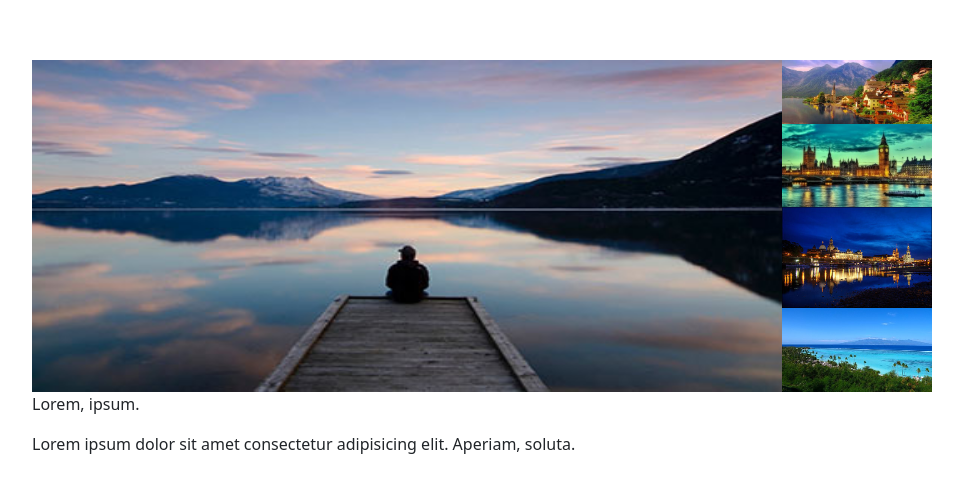
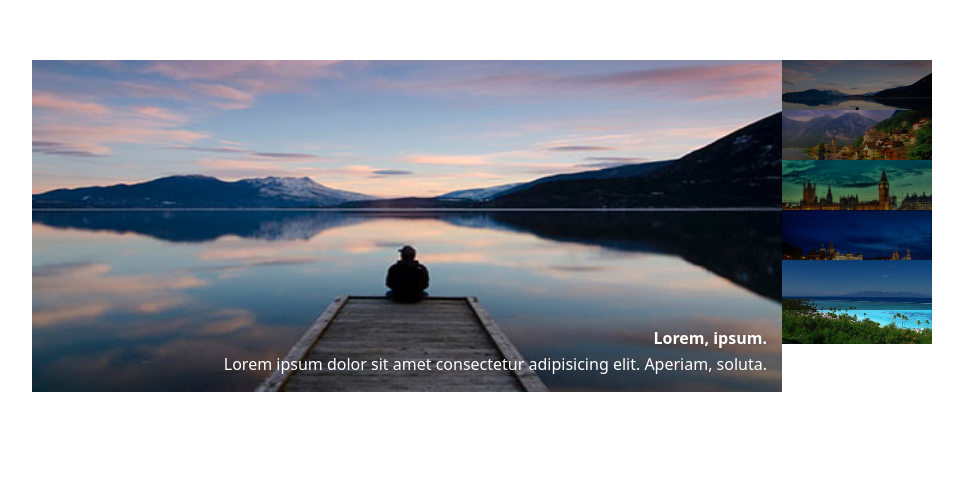
Before and after one commit to NicolaL95/js-array-carousel, a plain HTML site: page index.html in a window 1280 px wide. Shown: the part 174-666 px from the top of the page, without its empty margins (158-1121 px from the left). Drawn offline with nearby package versions, Linux system fonts and the light colour scheme.

Commit message:
Fine struttura di prova

```diff
--- a/index.html
+++ b/index.html
@@ -18,25 +18,28 @@
 <div class="container mw_900 center_pos">
     <div class="row">
         <div class="col-10 p-0">
-            <div class="big_image_container">
+            <div class="big_image_container position-relative">
                 <img class="w-100 h_main" src="./img/01.jpg" alt="">
-                <div class="desc_container position-absolute">
-                    <p>Lorem, ipsum.</p>
+                <div class="desc_container position-absolute bottom-0 right_0 text-white">
+                    <p class="mb_2px fw-bolder">Lorem, ipsum.</p>
                     <p>Lorem ipsum dolor sit amet consectetur adipisicing elit. Aperiam, soluta.</p>
                 </div>
             </div>
         </div>
         <div class="col-2 d-flex flex-column p-0">
-            <div class="image_container">
+            <div class="image_container image_container-1 obscured">
+                <img class="w-100" src="./img/01.jpg" alt="">
+            </div>
+            <div class="image_container image_container-2 obscured">
                 <img class="w-100" src="./img/02.jpg" alt="">
             </div>
-            <div class="image_container">
+            <div class="image_container image_container-3 obscured">
                 <img class="w-100" src="./img/03.jpg" alt="">
             </div>
-            <div class="image_container">
+            <div class="image_container image_container-4 obscured">
                 <img class="w-100" src="./img/04.jpg" alt="">
             </div>
-            <div class="image_container">
+            <div class="image_container image_container-5 obscured">
                 <img class="w-100" src="./img/05.jpg" alt="">
             </div>
         </div>
--- a/style.css
+++ b/style.css
@@ -1,6 +1,8 @@
 .carousel_container{
     width: 1000px;
 }
+
+/* UTILITY */
 
 .mw_900{
     max-width: 900px!important;
@@ -10,9 +12,43 @@
 height: 332px;
 }
 
+
+
+.mb_2px{
+margin-bottom: 2px;
+}
+
+/* POSIZIONAMENTO */
 .center_pos{
 height: 100vh;
     display: flex;
     justify-content: center;
     align-items: center;
 }
+
+.right_0{
+    right: 0;
+    text-align: right;
+    margin-right: 15px;
+}
+
+/* OSCURAMENTO */
+
+.obscured{
+    position: relative;
+}
+
+.obscured::before{
+    position: absolute;
+    top: 0;
+    right: 0;
+    left: 0;
+    bottom: 0;
+    background-color:rgba(0,0,0,0.5);
+    content: " ";
+}
+
+/* DIMENSIONI */
+.image_container{
+    height: 50px;
+}
```
